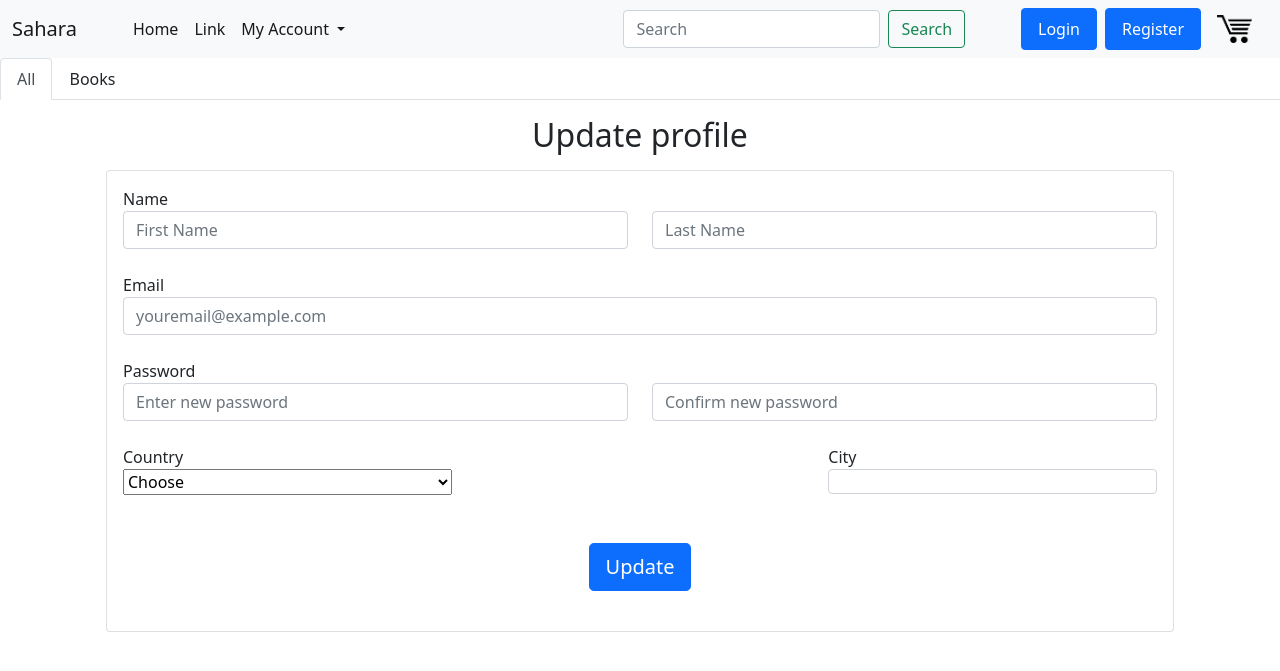
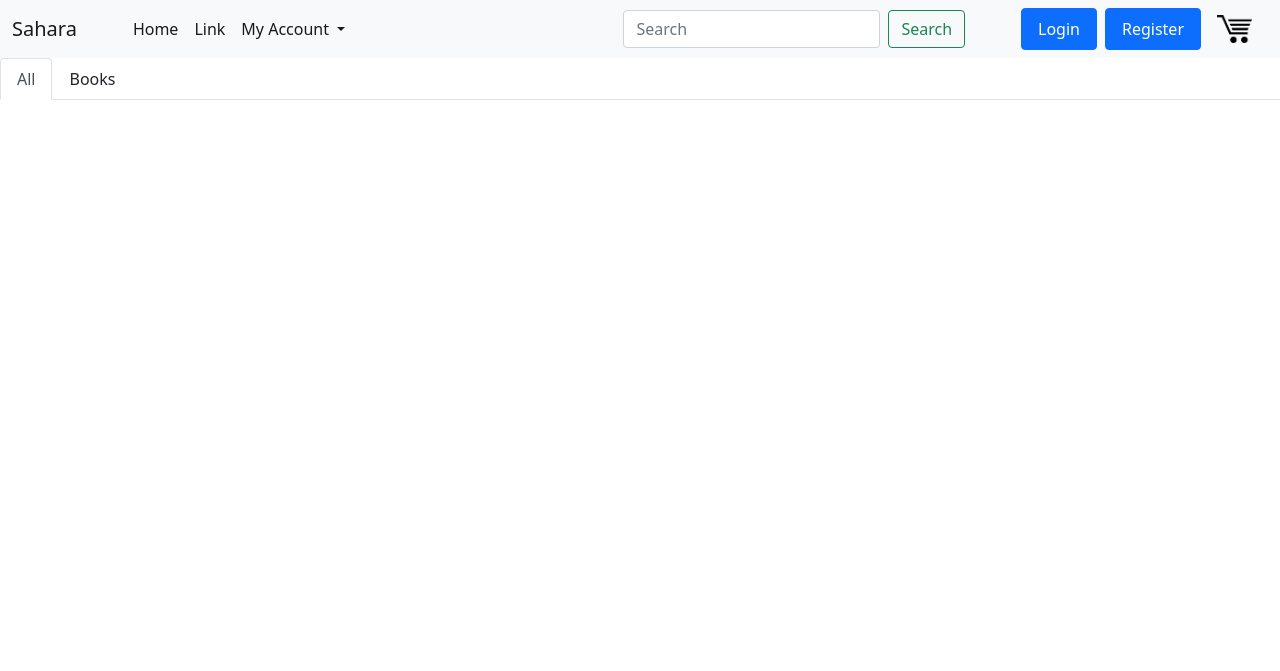
Before and after one commit to SanePai/CS-F213-OOP-Project, a Django app: a page that uses ecom_app/core/templates/core/base.html in a window 1280 px wide. Shown: the top 671 px of the page. Run offline with Django 3.2, Linux system fonts and the light colour scheme.

Commit message:
fix users pages

```diff
--- a/ecom_app/core/templates/core/base.html
+++ b/ecom_app/core/templates/core/base.html
@@ -54,8 +54,8 @@ const csrftoken = getToken('csrftoken');
                       My Account
                     </a>
                     <ul class="dropdown-menu" aria-labelledby="navbarDropdown">
-                      <li><a class="dropdown-item" href="/{{user.username}}">Profile</a></li>
-                      <li><a class="dropdown-item" href="#">Orders</a></li>
+                      <li><a class="dropdown-item" href="/u/{{user.username}}">Profile</a></li>
+                      <li><a class="dropdown-item" href="/u/{{user.username}}/orders">Orders</a></li>
                       {% if user.profile.user_type == 'WHOLESALER' or user.profile.user_type == 'RETAILER' %}
                       <li><hr class="dropdown-divider"></li>
                       <li><a class="dropdown-item" href="{% url 'seller-prods' user.username %}">Add/Edit products</a></li>
--- a/ecom_app/core/templates/core/cart.html
+++ b/ecom_app/core/templates/core/cart.html
@@ -31,17 +31,11 @@
                     </div>
                 </th></tr>
             {% for item in items %}
-<<<<<<< HEAD
             <tr>
                 <td>
                 <div class="row" style="margin-top: 1rem;">
                     <div style="flex:2;"><img class="row-img" style="border: 0.5px solid;" width="270" src="{{ item.product.img.url }}" alt="Product Image"></div>
                     <div style="flex:2">{{ item.product.title }}</div>
-=======
-                <div class="row">
-                    <div style="flex:2"><img class="row-img" src="{{ item.product.img.url }}" width="275" alt="Product Image"></div>
-                    <div style="flex:2">{{ item.prodcut.title }}</div>
->>>>>>> 8fb1ba96d5033d092b549b66213a50bb620e1298
                     <div style="flex:1">{{ item.product.price_per_unit | floatformat:2 }}</div>
                     <div style="flex: 1;">
                         <p class="quantity">{{ item.quantity }}</p>
--- a/ecom_app/ecom_app/urls.py
+++ b/ecom_app/ecom_app/urls.py
@@ -26,7 +26,7 @@ import users.urls
 urlpatterns = [
     path('admin/', admin.site.urls),
     path('', include(core.urls)),
-    path('<str:username>/', include(users.urls)),
+    path('u/<str:username>/', include(users.urls)),
     path('register/', register, name='register'),
     path('login/', LoginView.as_view(template_name="users/login.html"), name='login'),
     path('logout/', LogoutView.as_view(template_name="users/logout.html"), name='logout'),
--- a/ecom_app/users/templates/users/update_profile.html
+++ b/ecom_app/users/templates/users/update_profile.html
@@ -39,6 +39,7 @@ $(document).ready(function(){
 {% endblock %}
 
 {% block content %}
+{% if user.username == username %}
   <!--Main layout-->
   <main>
     <div class="container wow fadeIn">
@@ -160,7 +161,7 @@ $(document).ready(function(){
     </div>
   </main>
   <!--Main layout-->
-
+{% endif %}
 
 
   {% endblock content %}
--- a/ecom_app/users/urls.py
+++ b/ecom_app/users/urls.py
@@ -7,6 +7,6 @@ from ecom_app import settings
 from users.views import updateProfile
 
 urlpatterns = [
+    path('', updateProfile, name='update-profile'),
     path('orders/', OrderByUser.as_view(), name="user-orders"),
-    path('', updateProfile, name="profile-update"),
 ] + static(settings.MEDIA_URL, document_root=settings.MEDIA_ROOT)
--- a/ecom_app/users/views.py
+++ b/ecom_app/users/views.py
@@ -5,15 +5,15 @@ from django.contrib.auth.models import User
 from users.models import Profile
 from django.views.generic import ListView
 from core.models import Order, Product
+from django.contrib.auth.decorators import user_passes_test
 from django.contrib.auth.mixins import LoginRequiredMixin, UserPassesTestMixin
 from django.contrib.auth.forms import PasswordChangeForm
 from django.contrib.auth import update_session_auth_hash
 
-# ['username', 'email', 'first_name', 'last_name', 'password1', 'password2', 'user_type']
-# Create your views here.
-
 def updateProfile(request, username):
     user = request.user
+    url = request.get_full_path()
+    username = url.split("/")[-2]
     if request.method == 'POST':
         form = request.POST
         user.first_name = form.get('first_name')
@@ -26,12 +26,12 @@ def updateProfile(request, username):
         p.save()
         user.profile = p
         user.save()
-        update_session_auth_hash(request, user)
+        # update_session_auth_hash(request, user)
         print("Saved user profile!")
         messages.success(request, f'Profile updated succesfully!')
-        return render(request, 'users/update_profile.html', {'user': user})
-
-    return render(request, 'users/update_profile.html', {'user': user})
+        return render(request, 'users/update_profile.html', {'user': user, "username":username})
+    if request.method=="GET":
+        return render(request, 'users/update_profile.html', {'user': user, "username":username})
 
 def register(request):
     if request.method == 'POST':
```
Also changed, not shown: ecom_app/db.sqlite3.
